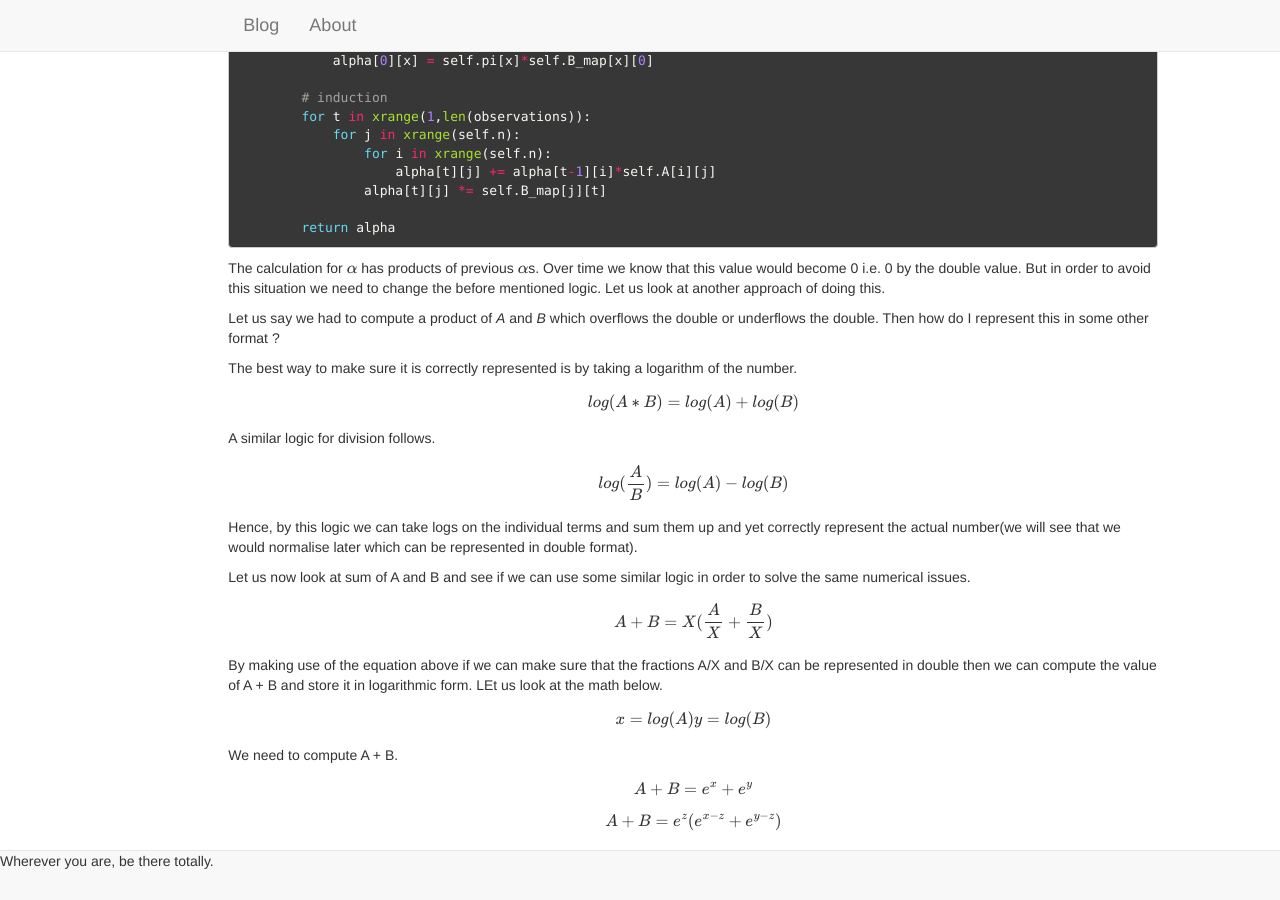
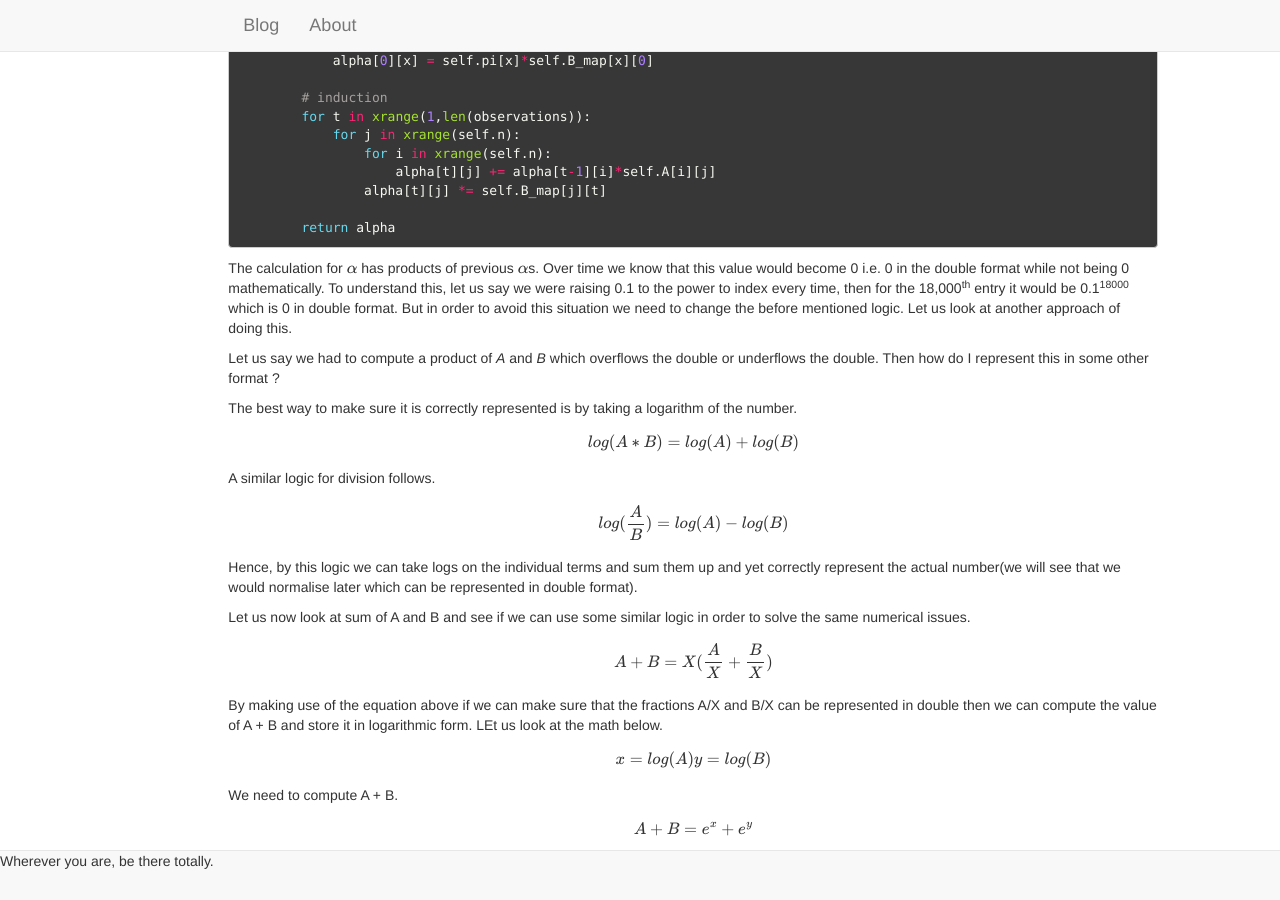
Before and after one commit to surajshetiya/surajshetiya.github.io, a Jekyll site: the page built from _posts/2017-03-04-Numerical-issues-machine-learning.md, in a window 1280 px wide and 900 px high, scrolled down 773 px. Built offline with Jekyll 4.4.1, drawn with Linux system fonts in a browser that asks for light colours; formulas are drawn with MathJax 3.

Commit message:
final commit

````diff
--- a/_posts/2017-03-04-Numerical-issues-machine-learning.md
+++ b/_posts/2017-03-04-Numerical-issues-machine-learning.md
@@ -62,7 +62,7 @@ Code in python is as below
 ```
 
 
-The calculation for $$\alpha$$ has products of previous $$\alpha$$s. Over time we know that this value would become 0 i.e. 0 by the double value. But in order to avoid this situation we need to change the before mentioned logic. Let us look at another approach of doing this.
+The calculation for $$\alpha$$ has products of previous $$\alpha$$s. Over time we know that this value would become 0 i.e. 0 in the double format while not being 0 mathematically. To understand this, let us say we were raising 0.1 to the power to index every time, then for the 18,000<sup>th</sup> entry it would be 0.1<sup>18000</sup> which is 0 in double format. But in order to avoid this situation we need to change the before mentioned logic. Let us look at another approach of doing this.
 
 
 Let us say we had to compute a product of *A* and *B* which overflows the double or underflows the double. Then how do I represent this in some other format ?
````
